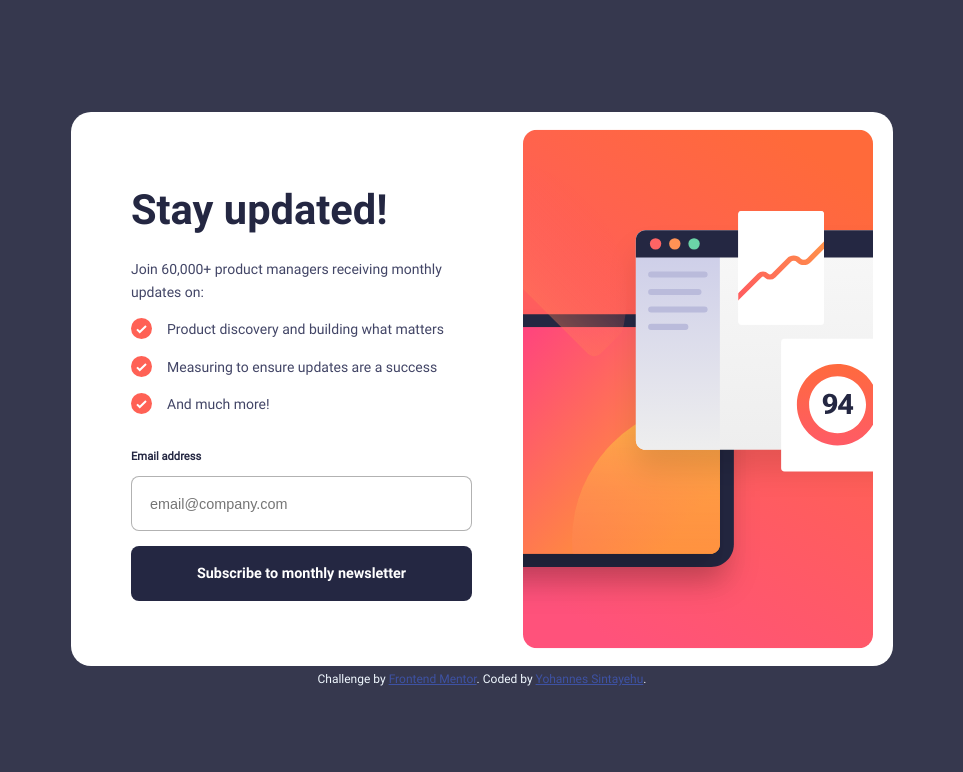
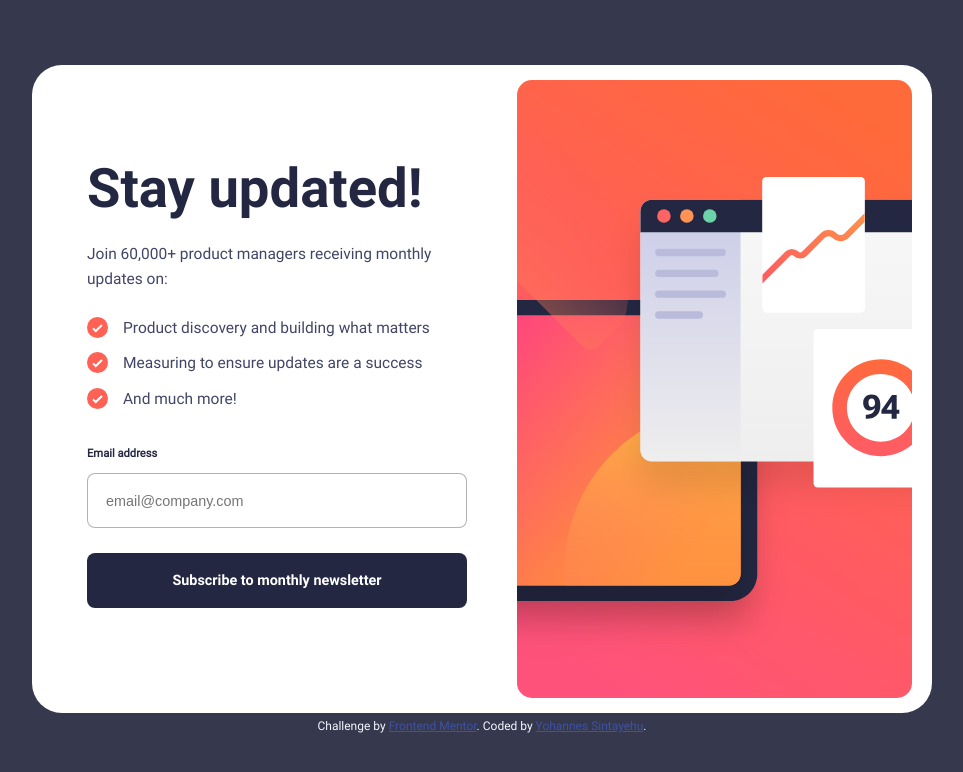
Before and after one commit to Yohannes-GitHub/newsletter-sign-up-with-success-message-2-main, a plain HTML site: page index.html in a window 1280 px wide. Shown: the whole page, without its empty margins (158-1121 px from the left). Drawn offline with Linux system fonts and the light colour scheme.

Commit message:
Final Commit

```diff
--- a/style.css
+++ b/style.css
@@ -53,7 +53,7 @@ section {
   padding: 20px;
 }
 
-#d h1 {
+h1 {
   margin-top: 10px;
   font-size: 2.4rem;
 }
@@ -201,6 +201,7 @@ section button {
     max-height: 580px;
     max-width: 726px;
     padding: 15px 20px;
+    border-radius: 30px;
   }
 
   #mobile-img {
@@ -219,7 +220,7 @@ section button {
     flex-basis: 50%;
   }
 
-  main h1 {
+  h1 {
     font-size: 2.6rem;
   }
 
@@ -240,11 +241,46 @@ section button {
     padding: 50px 10px 50px 40px;
   }
 
-  main p {
-    margin: 15px 0;
+  p {
+    margin-top: 10px;
+    margin-bottom: 25px;
   }
 
   ul {
     margin-bottom: 28px;
   }
 }
+
+@media (min-width: 992px) {
+  main {
+    line-height: 1.6;
+    max-width: 900px;
+    max-height: 650px;
+  }
+
+  .text {
+    padding: 40px 15px 75px 35px;
+    margin: 15px 0;
+    font-size: 0.97rem;
+  }
+
+  h1 {
+    font-size: 3.4rem;
+  }
+
+  input {
+    margin-bottom: 25px;
+  }
+
+  #desktop-img {
+    max-width: 395px;
+    max-height: 640px;
+    object-fit: cover;
+    border-radius: 15px;
+  }
+
+  ul {
+    margin-bottom: 32px;
+    line-height: 1.2;
+  }
+}
```
Also changed, not shown: assets/images/Screenshot of Frontend Mentor Newsletter sign-up form - Desktop version.png, assets/images/Screenshot of Frontend Mentor Newsletter sign-up form - Mobile version.png (added), assets/images/Screenshot of Frontend Mentor Newsletter sign-up success page - Mobile version.png (added), assets/images/Screenshot of sign-up form empty input error state - Desktop version.png (deleted), assets/images/Screenshot of sign-up form incorrect formatting error state - Desktop version.png (deleted), 1 other file.
